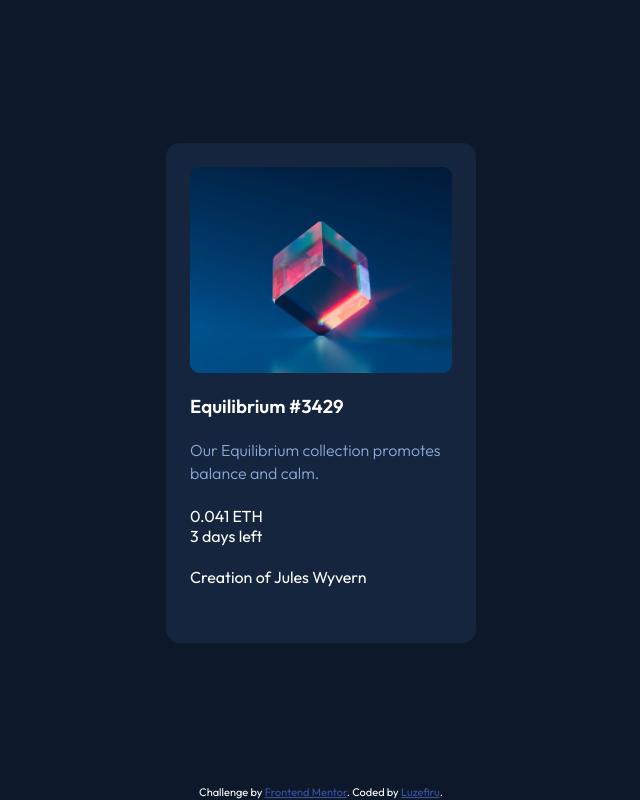
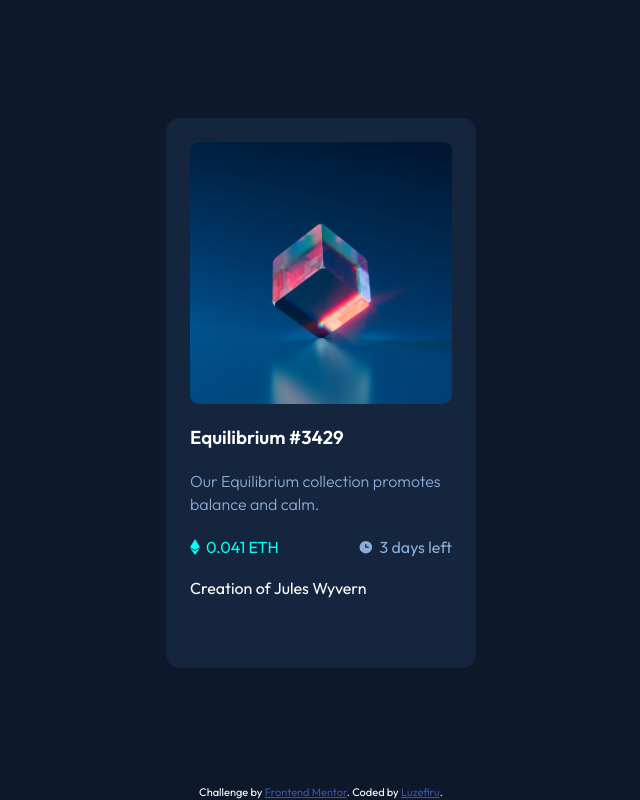
Before and after one commit to Luzefiru/nft-preview-card-component, a plain HTML site: page index.html in a window 1280 px wide. Shown: the whole page, without its empty margins (319-959 px from the left). Drawn offline with Linux system fonts and the light colour scheme.

Commit message:
feat: add icons to price & time left

```diff
--- a/index.html
+++ b/index.html
@@ -28,7 +28,7 @@
         <div class="card__desc__copy">
           Our Equilibrium collection promotes balance and calm.
         </div>
-
+        <div class="card__desc__price-wrapper">
           <div class="card__desc__price">
             <div class="price__icon">
               <!-- Cryptocurrency logo is the background-image -->
@@ -41,6 +41,7 @@
               <!-- Clock icon is the background-image with mask -->
             </div>
             3 days left
+          </div>
         </div>
         </div>
       <div class="card__attribution">
--- a/style.css
+++ b/style.css
@@ -44,7 +44,7 @@ main {
 .card {
   background-color: var(--card-bg);
   width: 310px;
-  height: 500px;
+  height: 550px;
   border-radius: 14px;
   display: grid;
   grid-template-rows: 4fr 2fr 1fr;
@@ -54,7 +54,7 @@ main {
 .card__img {
   background-image: url(images/image-equilibrium.jpg);
   background-repeat: no-repeat;
-  background-size: cover;
+  background-size: contain;
   border-radius: 9px;
   background-position: center;
 }
@@ -75,3 +75,35 @@ main {
   line-height: 2.2ch;
   margin-bottom: 1.3rem;
 }
+
+.card__desc__price-wrapper {
+  display: flex;
+  justify-content: space-between;
+}
+
+.card__desc__price {
+  display: flex;
+  align-items: center;
+  color: var(--text-highlight);
+}
+
+.price__icon {
+  background: url(./images/icon-ethereum.svg) no-repeat;
+  background-size: contain;
+  width: 1rem;
+  height: 1rem;
+}
+
+.time-left__icon {
+  background: url(./images/icon-clock.svg) no-repeat;
+  background-size: contain;
+  width: 1rem;
+  height: 1rem;
+}
+
+.card__desc__time-left {
+  color: var(--text-sub);
+  display: flex;
+  align-items: center;
+  gap: 6px;
+}
```
Lines whose indentation alone changed are shown as unchanged.
